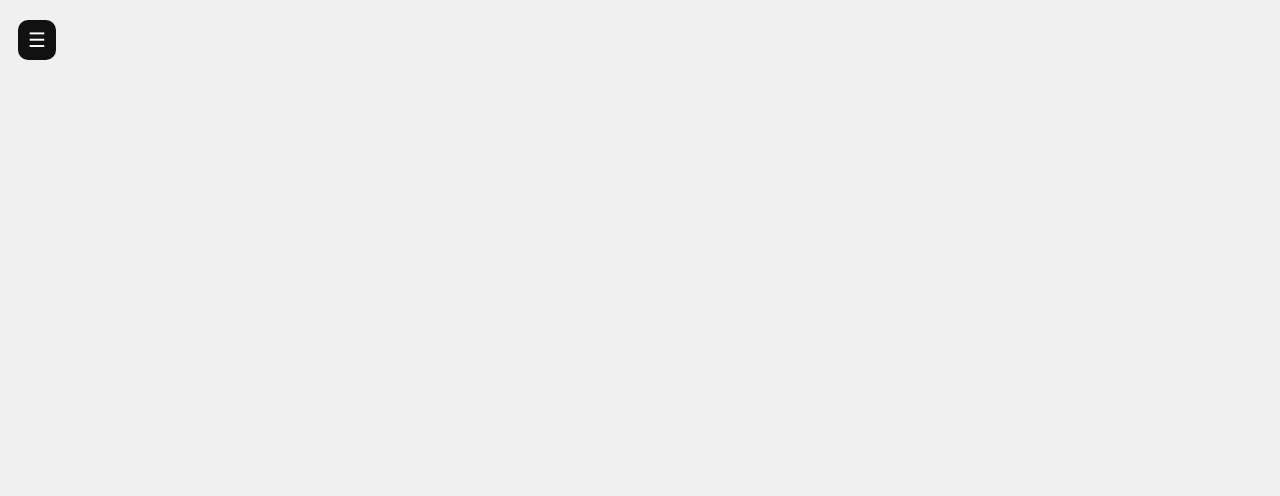
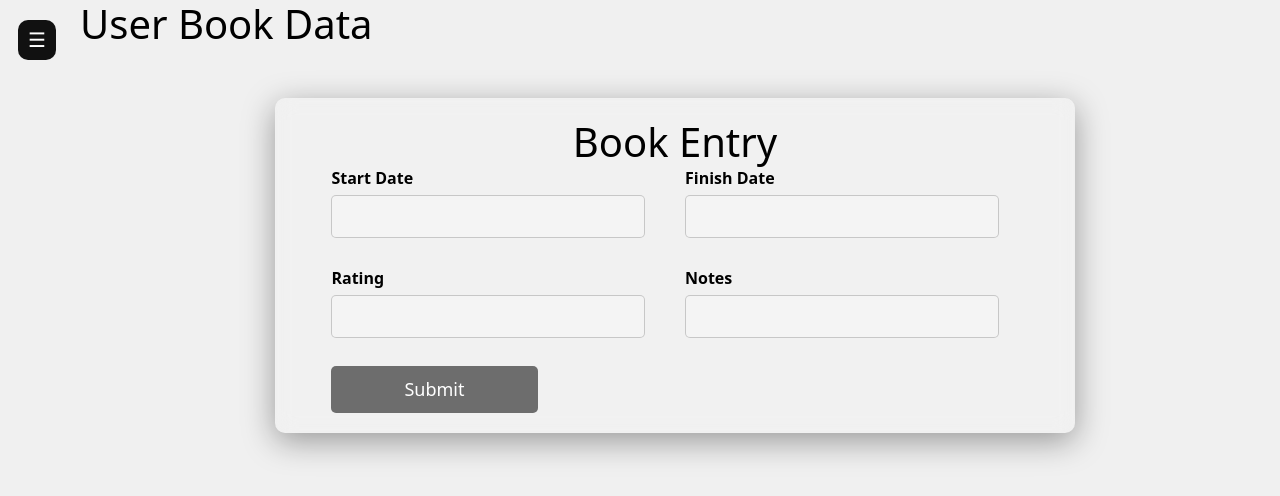
Before and after one commit to Austin3939/sq_frontend, a React (Create React App) app: page /user-book-data in a window 1280 px wide. Before the commit this address had no page. Shown: the top 496 px of the page. Built offline with nearby package versions, Linux system fonts and the light colour scheme.

Commit message:
added search features to add to bookshelf

```diff
--- a/src/App.js
+++ b/src/App.js
@@ -6,6 +6,7 @@ import Bookshelf from './pages/bookshelves/bookshelf';
 import SearchBooks from './pages/searchbooks/searchbooks';
 import EditBook from './pages/bookshelves/editbook';
 import AddBook from './pages/bookshelves/addbook';
+import UserBookData from './pages/bookdata/userbookdata';
 import FullWidth from './Test/FullWidth';
 import TwoColumns from './Test/TwoColumns';
 import './App.css';
@@ -41,6 +42,7 @@ const App = () => {
                         <Route path="/search-books" element={<SearchBooks />} />
                         <Route path="/edit-book" element={<EditBook />} />
                         <Route path="/add-book" element={<AddBook />} />
+                        <Route path="/user-book-data" element={<UserBookData />} />
                         <Route path="/FullWidth" element={<FullWidth />} />
                         <Route path="/TwoColumns" element={<TwoColumns />} />
                         {/* Add more routes as needed */}
--- /dev/null
+++ b/src/components/books/userbookdataform.js
@@ -0,0 +1,109 @@
+import React, { useState } from 'react';
+import './formstyle.css';
+
+const UserBookDataForm = () => {
+  // State to hold form data
+  const [formData, setFormData] = useState({
+    googleid: '',
+    title: '',
+    author: '',
+    cover: '',
+    publisher: '',
+    publishingdate: '',
+    genre: '',
+    pages: '',
+    personid: '',
+    bookshelfid: ''
+  });
+
+  // Handle form field changes
+  const handleChange = (e) => {
+    const { name, value } = e.target;
+    setFormData({
+      ...formData,
+      [name]: value
+    });
+  };
+
+  // Handle form submission
+  const handleSubmit = (e) => {
+    e.preventDefault();
+
+    // Send data to backend (Django API)
+    fetch('/api/create-book/', {
+      method: 'POST',
+      headers: {
+        'Content-Type': 'application/json',
+      },
+      body: JSON.stringify(formData),
+    })
+      .then((response) => response.json())
+      .then((data) => {
+        console.log('Success:', data);
+        // Handle success (e.g., show success message, reset form, etc.)
+      })
+      .catch((error) => {
+        console.error('Error:', error);
+        // Handle error (e.g., show error message)
+      });
+  };
+
+  return (
+<div className="form-container">
+  <h1 className="heading">Book Entry</h1>
+  <form className="styled-form" onSubmit={handleSubmit}>
+    <div className="form-row">
+      <label className="form-label">
+        Start Date
+        <input
+          type="text"
+          name="startdate"
+          value={formData.startdate}
+          onChange={handleChange}
+          className="form-input"
+        />
+      </label>
+
+      <label className="form-label">
+        Finish Date
+        <input
+          type="text"
+          name="finishdate"
+          value={formData.finishdate}
+          onChange={handleChange}
+          className="form-input"
+        />
+      </label>
+    </div>
+
+    <div className="form-row">
+      <label className="form-label">
+        Rating
+        <input
+          type="text"
+          name="rating"
+          value={formData.rating}
+          onChange={handleChange}
+          className="form-input"
+        />
+      </label>
+
+      <label className="form-label">
+      Notes
+        <input
+          type="text"
+          name="notes"
+          value={formData.notes}
+          onChange={handleChange}
+          className="form-input"
+        />
+      </label>
+    </div>
+
+    <button type="submit" className="form-button">Submit</button>
+  </form>
+</div>
+  );
+};
+
+export default UserBookDataForm;
--- a/src/components/booktable.js
+++ b/src/components/booktable.js
@@ -1,25 +1,44 @@
 import React, { useEffect, useState } from 'react';
+import { useNavigate } from 'react-router-dom'; // Import useNavigate
 import axios from 'axios';
 import './booktable.css';
 
 const Bookshelf = () => {
     const [books, setBooks] = useState([]);
+    const navigate = useNavigate(); // Initialize useNavigate
 
     useEffect(() => {
         // Fetch data from API
         const fetchData = async () => {
             try {
-                const response = await axios.get(`http://127.0.0.1:8000/bookapp/api/userbookdata/`, { withCredentials: true });
+                const response = await axios.get('http://127.0.0.1:8000/bookapp/api/userbookdata/', { withCredentials: true });
                 setBooks(response.data);
                 console.log('Fetched books:', response.data);
             } catch (error) {
                 console.error('There was an error fetching the books!', error);
-
             }
         };
 
         fetchData();
-    }, []); // Ensure this array is empty to run only once on component mount
+    }, []); // Runs once when the component mounts
+
+    // Define the handleBookClick function
+    const handleBookClick = async (userbookdataid) => {
+        try {
+            // Fetch the specific book data based on userbookdataid
+            const response = await axios.get('http://127.0.0.1:8000/bookapp/api/userbooks/', {
+                params: { bookid: userbookdataid },  // Pass the clicked userbookdataid
+                withCredentials: true
+            });
+
+            console.log('Selected book data:', response.data);
+
+            // Navigate to the UserBookData route and pass the book data
+            navigate('/user-book-data', { state: { bookData: response.data } });
+        } catch (error) {
+            console.error('Error fetching book:', error.response ? error.response.data : error.message);
+        }
+    };
 
     return (
         <div className="tableContainer">
@@ -34,7 +53,7 @@ const Bookshelf = () => {
                 </thead>
                 <tbody>
                     {books.map(book => (
-                <tr key={book.userbookdataid}>
+                        <tr key={book.userbookdataid} onClick={() => handleBookClick(book.userbookdataid)}>
                             <td className="td">
                                 <img src={book.bookid.cover} alt={book.bookid.title} className="img" />
                             </td>
@@ -46,7 +65,6 @@ const Bookshelf = () => {
                 </tbody>
             </table>
         </div>
-
     );
 };
 
--- /dev/null
+++ b/src/pages/bookdata/userbookdata.js
@@ -0,0 +1,18 @@
+import React, { useEffect, useState } from 'react';
+import axios from 'axios';
+import UserBookDataForm from '../../components/books/userbookdataform';
+
+const EditBook = () => {
+
+    return (
+        <div className="libraryContainer">
+            <h1>User Book Data</h1>
+
+            <div>
+                <UserBookDataForm />
+            </div>
+        </div>
+    );
+};
+
+export default EditBook;
--- a/src/pages/searchbooks/searchbooks.js
+++ b/src/pages/searchbooks/searchbooks.js
@@ -49,6 +49,7 @@ const SearchBooks = () => {
             console.log('Book saved:', response.data);
         } catch (error) {
             console.error('There was an error saving the book!', error);
+            alert('Book failed to be added to bookshelf!');
         }
     };
 
@@ -74,14 +75,20 @@ const SearchBooks = () => {
                     <div className="buttonContainer">
                         <button
                             className="button"
+                            onClick={() => handleButtonClick(book, '5')}>
+                            TBR
+                        </button>
+                        <button
+                            className="button"
+                            onClick={() => handleButtonClick(book, '4')}>
+                            Reading
+                        </button>
+                        <button
+                            className="button"
                             onClick={() => handleButtonClick(book, '6')}>
                             Read
                         </button>
-                        <button
-                            className="button"
-                            onClick={() => handleButtonClick(book, '5')}>
-                            TBR
-                        </button>
+
                         <button
                             className="button"
                             onClick={() => handleButtonClick(book, '7')}>
```
Lines whose indentation alone changed are shown as unchanged.
